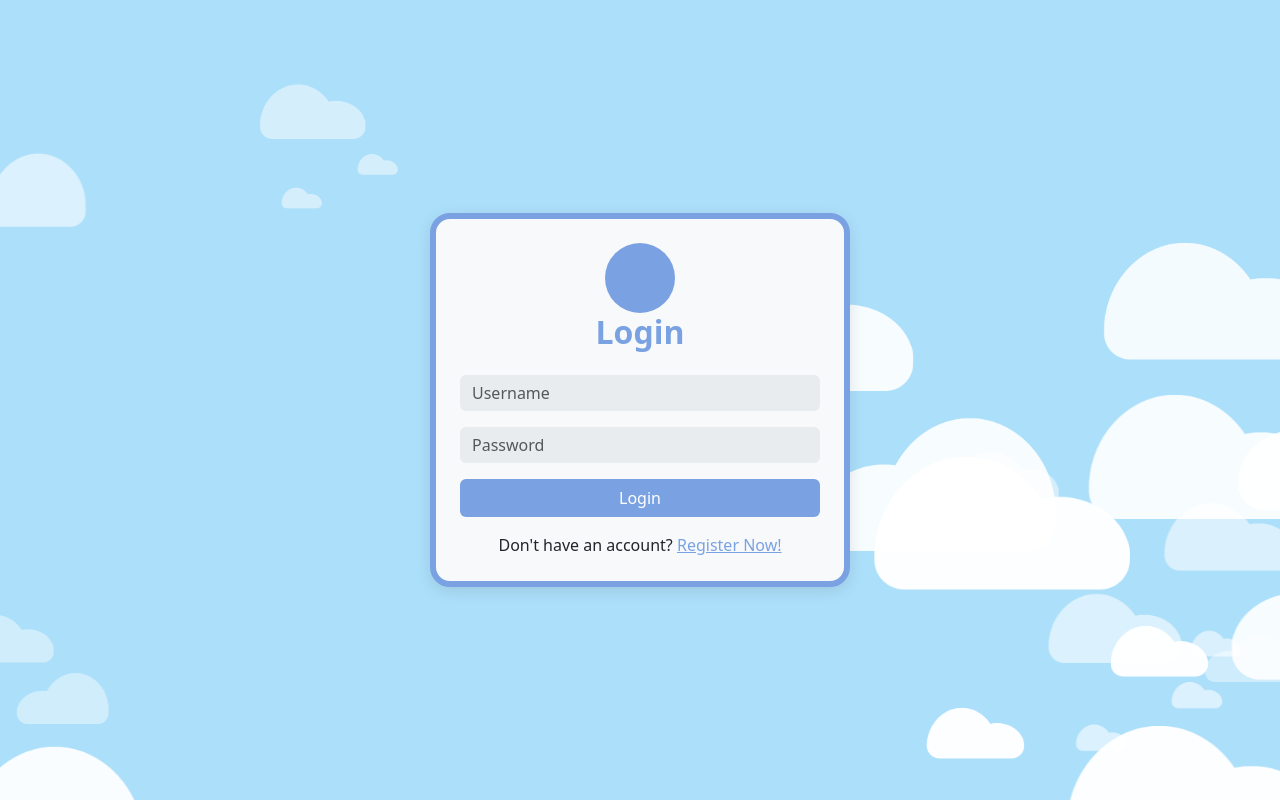
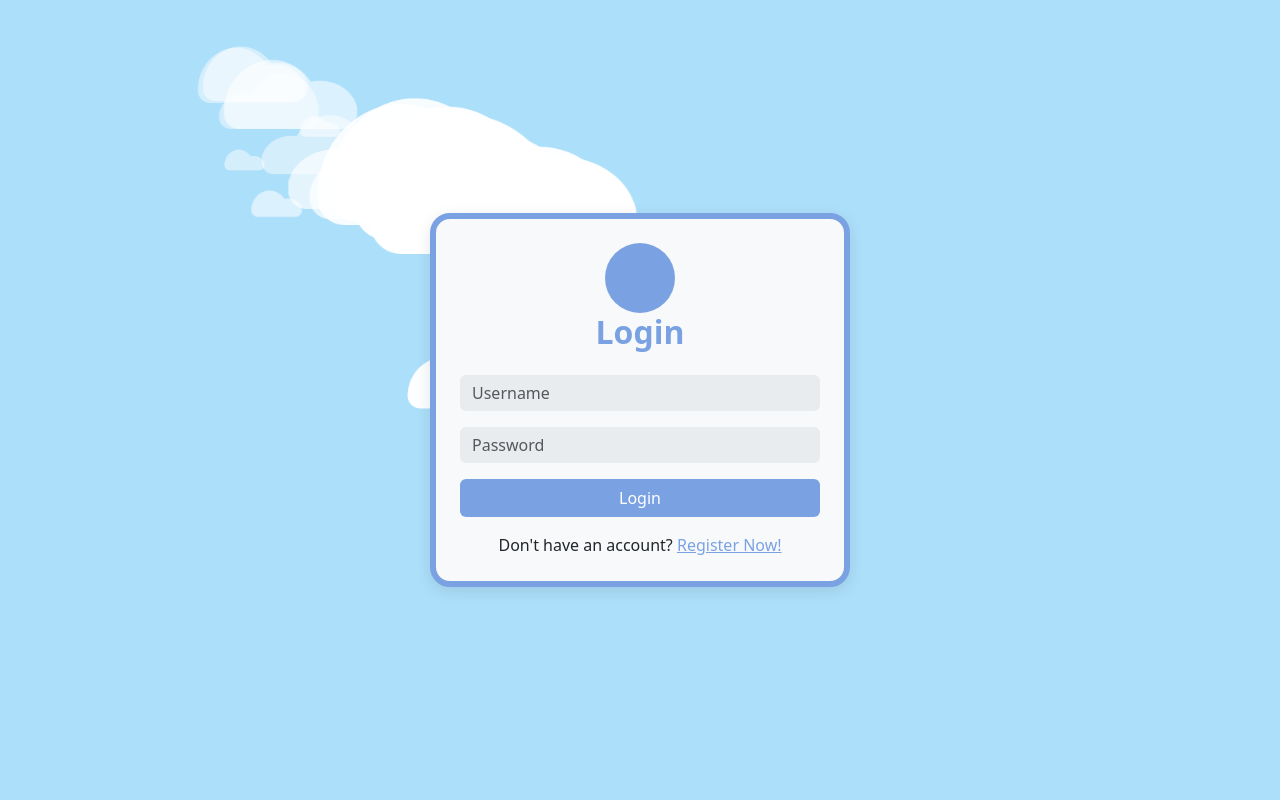
Before and after one commit to naddyafav/LargeProjectCOP4331, a React (Vite) app in the folder PersonalityApp/client/: page / in a window 1280 px wide. Built offline with nearby package versions, Linux system fonts and the light colour scheme.

Commit message:
set initial cloud positions and testing top height

```diff
--- a/PersonalityApp/client/src/pages/Login.tsx
+++ b/PersonalityApp/client/src/pages/Login.tsx
@@ -40,18 +40,10 @@ export default function Login() {
     const totalInitial = 10; // number of clouds to appear immediatel
 
     // Generate evenly spaced horizontal positions
-    const horizontalPositions = Array.from({ length: totalInitial }, (_, i) => {
-      const base = ((i + 0.5) / totalInitial) * 100; // evenly spaced
-      const jitter = (Math.random() - 0.5) * 10;      // ±5% random offset
-      return Math.min(Math.max(base + jitter, 0), 100); // clamp 0–100%
-    });
+    const horizontalPositions = [0.842, 0.193, 0.675, 0.041, 0.509, 0.378, 0.964, 0.287, 0.731, 0.126];
 
     // Generate random vertical positions
-    const verticalPositions = Array.from({ length: totalInitial }, (_, i) => {
-      const base = ((i + 0.5) / totalInitial) * 100;
-      const jitter = (Math.random() - 0.5) * 10;  // ±5% vertical offset
-      return Math.min(Math.max(base + jitter, 0), 100);
-    });
+    const verticalPositions = [0.317, 0.892, 0.046, 0.721, 0.154, 0.438, 0.605, 0.973, 0.268, 0.586];
 
     let lastIndex = -1;
 
@@ -116,7 +108,7 @@ export default function Login() {
       const width = 150 + sizeFactor * 350; // 150px → 500px
       const duration = 60 - sizeFactor * 30; // 60s → 30s
       const opacity = 0.4 + sizeFactor * 0.6; // 0.4 → 1.0
-      const top = Math.random() * 100;
+      const top = 100;
       const left = direction === "left" ? `-${width + 50}px` : `calc(100vw + 50px)`;
 
       const animation = direction === "left"
@@ -150,6 +142,12 @@ export default function Login() {
           @keyframes floatCloudRL {
             0%   { transform: translateX(0); }
             100% { transform: translateX(calc(-100vw - 500px)); }
+          }
+
+          @keyframes floatCloudVertical {
+            0%   { transform: translateY(0); }
+            50%  { transform: translateY(10px); }
+            100% { transform: translateY(0); }
           }
         `}
       </style>
```
